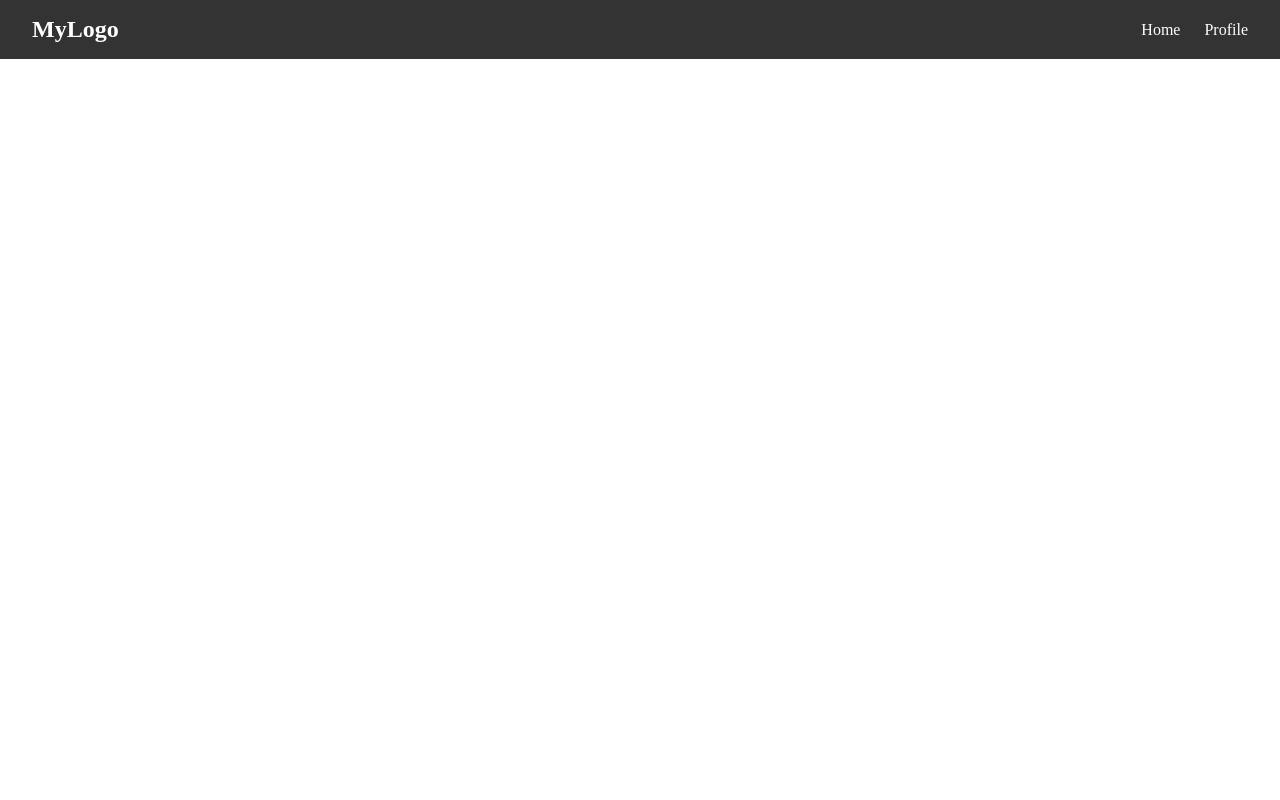
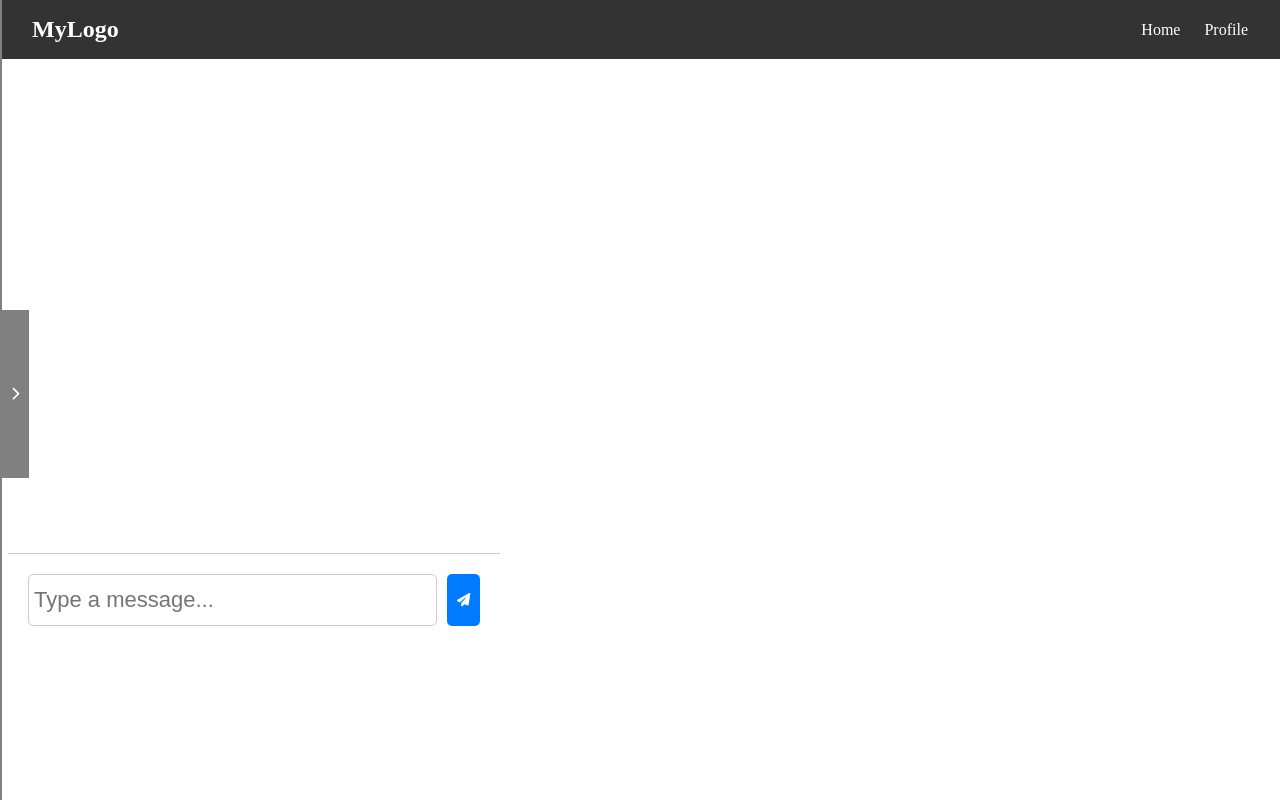
Before and after one commit to austin-personal/kj-kloudify, a React (Create React App) app in the folder client/: page /home in a window 1280 px wide. Built offline with nearby package versions, Linux system fonts and the light colour scheme.

Commit message:
feat-FE-SA/sidebar isopen 다른 파일에서 사용하기 위해 상태를 상위 컴포넌트로 끌어올리고 props로 상태 전달 구현

```diff
--- a/client/src/pages/Home/Home.tsx
+++ b/client/src/pages/Home/Home.tsx
@@ -1,11 +1,19 @@
-import React from 'react';
 
-const Home: React.FC = () => {
-    return (
-        <div>
-            <h1>Welcome to the Home Page</h1>
-        </div>
-    );
-};
+import React, { useState } from "react";
+import SideBar from "../../components/SideBar/SideBar";
+import Chat from "../../components/Chat/Chat";
+import "./Home.css";
+
+function Home() {
+  //상태 끌어올리기
+  const [isOpen, setIsOpen] = useState(false);
+  return (
+    <div className="home">
+      <SideBar isOpen={isOpen} setIsOpen={setIsOpen} />
+      <Chat setIsOpen={setIsOpen} />
+    </div>
+  );
+}
+
 
 export default Home;
```
